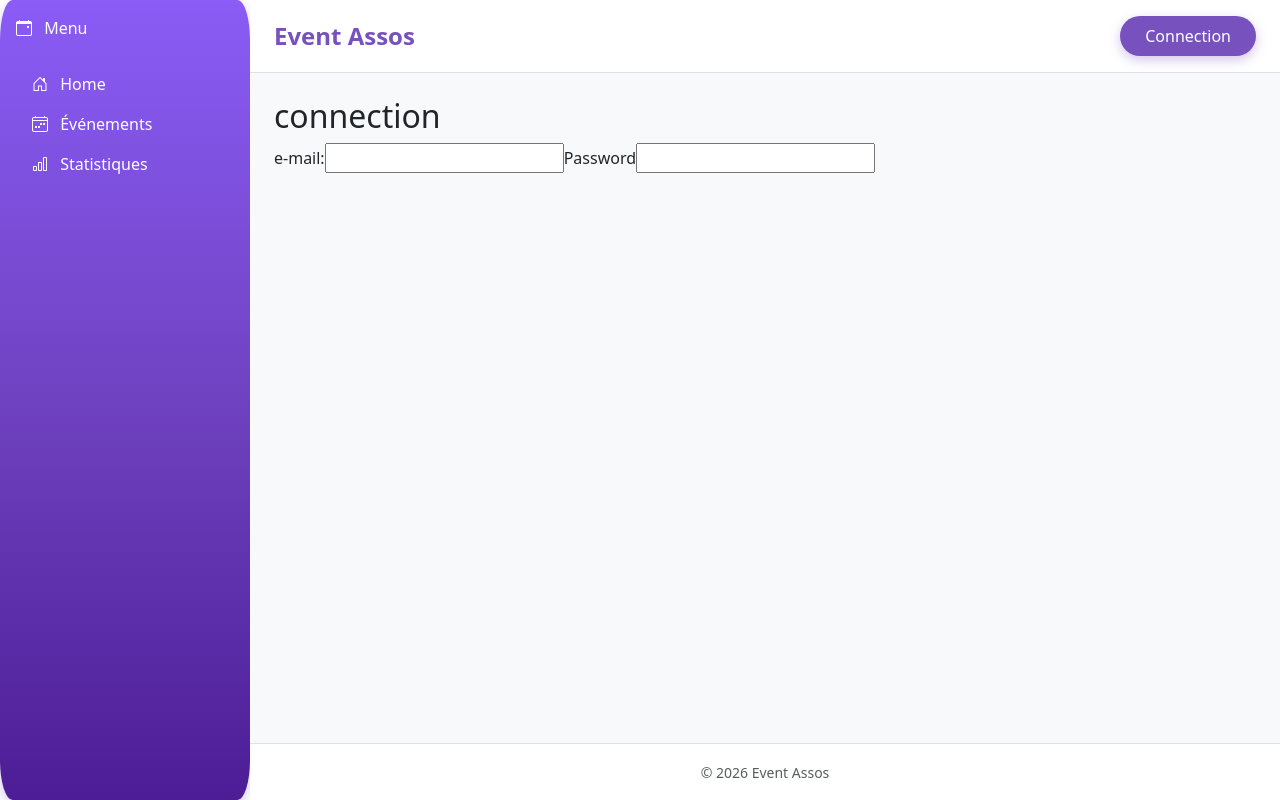
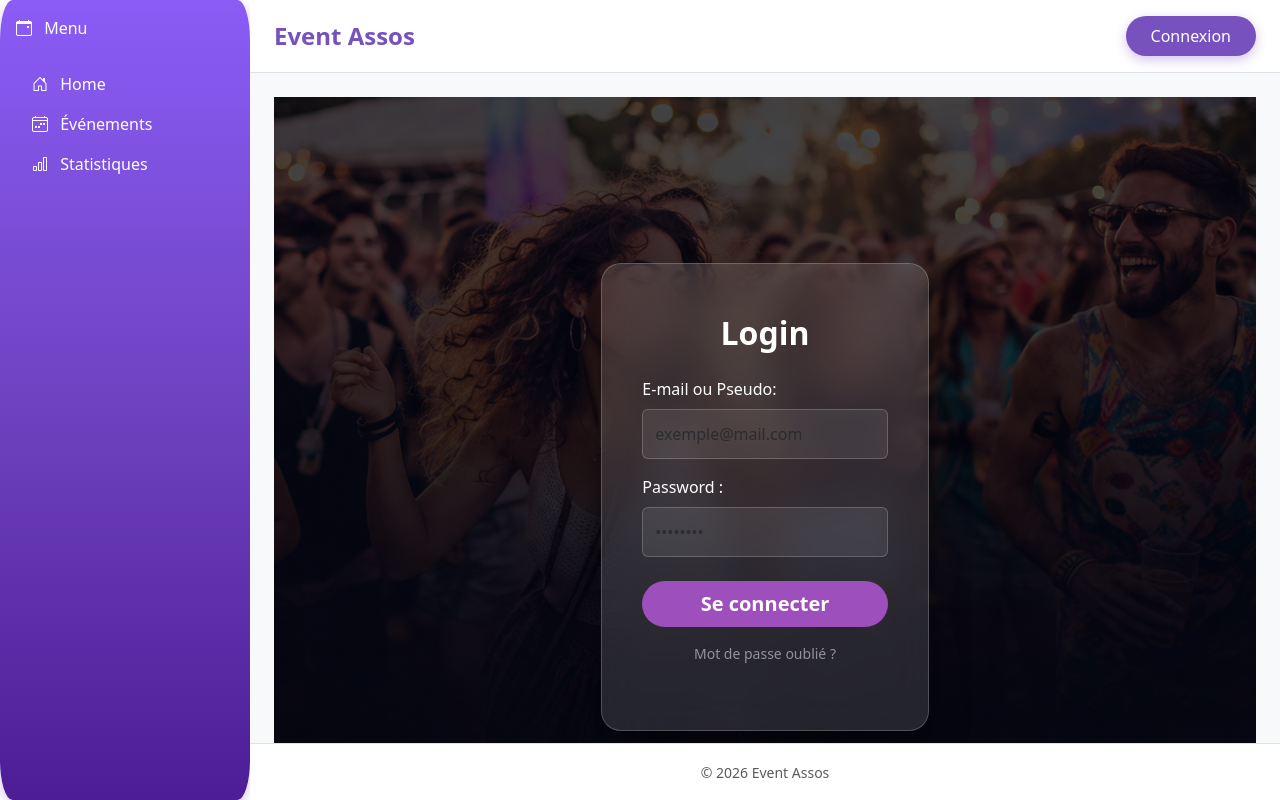
Before and after one commit to slaur88/EventAssosAngu, an Angular app: page /connection in a window 1280 px wide. Built offline with nearby package versions, Linux system fonts and the light colour scheme.

Commit message:
feat: page connection

```diff
--- a/src/app/app.html
+++ b/src/app/app.html
@@ -3,7 +3,7 @@
   <main class="col d-flex flex-column bg-light">
     <header class="header d-flex justify-content-between align-items-center px-4 py-3 bg-white border-bottom">
       <h1 id="titreApp" class="m-0">Event Assos</h1>
-      <a routerLink="/connection" class="btn btn-connexion" id="cnxButton">Connection</a>
+      <a routerLink="/connection" class="btn btn-connexion" id="cnxButton">Connexion</a>
     </header>
 
     <div class="content p-4 flex-grow-1 overflow-auto">
--- a/src/app/app.ts
+++ b/src/app/app.ts
@@ -1,10 +1,10 @@
 import { Component, signal } from '@angular/core';
-import { RouterOutlet } from '@angular/router';
+import { RouterLink, RouterOutlet } from '@angular/router';
 import { Navbar } from './features/layout/navbar/navbar';
 
 @Component({
   selector: 'app-root',
-  imports: [RouterOutlet, Navbar],
+  imports: [RouterOutlet, Navbar, RouterLink],
   templateUrl: './app.html',
   styleUrl: './app.css'
 })
--- a/src/app/features/home/home.html
+++ b/src/app/features/home/home.html
@@ -7,7 +7,7 @@
                 <div class="hero-content text-center">
                     <h1 class="display-3 fw-bold mb-4">Bienvenue sur <span class="text-primary-custom">Event Assos</span></h1>
                     <p class="lead mb-5">Ton site préféré pour la recherche d'events près de chez toi.</p>
-                    <a href="#events" class="btn btn-lg btn-custom px-5">Explorer les événements</a>
+                    <a routerLink ="/evenement" class="btn btn-lg btn-custom px-5">Explorer les événements</a>
                 </div>
 
                 <div class="extra-content mt-5">
--- a/src/app/features/pages/connection/connection.css
+++ b/src/app/features/pages/connection/connection.css
@@ -0,0 +1,53 @@
+.login-wrapper {
+    background-image: linear-gradient(rgba(0, 0, 0, 0.5), rgba(0, 0, 0, 0.5)),
+                      url('../../../../../public/assets/ImageSite.png');
+    background-size: cover;
+    background-position: center;
+    background-attachment: fixed;
+    min-height: 100vh;
+    width: 100%;
+    margin: 0;
+    padding: 0;
+    display: flex;
+    align-items: center;
+}
+
+
+.central-column.login-card {
+    background: rgba(255, 255, 255, 0.12);
+    backdrop-filter: blur(20px);
+    -webkit-backdrop-filter: blur(20px);
+    min-height: auto;
+    border-radius: 20px;
+    padding: 50px 40px;
+    border: 1px solid rgba(255, 255, 255, 0.2);
+    box-shadow: 0 15px 35px rgba(0, 0, 0, 0.5);
+}
+
+/* Style des inputs */
+.custom-input {
+    background: rgba(255, 255, 255, 0.08) !important;
+    border: 1px solid rgba(255, 255, 255, 0.2) !important;
+    color: white !important;
+    padding: 12px;
+}
+
+.custom-input:focus {
+    background: rgba(255, 255, 255, 0.15) !important;
+    border-color: #9d50bb !important;
+    box-shadow: 0 0 10px rgba(157, 80, 187, 0.4) !important;
+}
+
+.btn-custom {
+    background-color: #9d50bb;
+    color: white;
+    border-radius: 50px;
+    border: none;
+    font-weight: bold;
+    transition: 0.3s;
+}
+
+.btn-custom:hover {
+    background-color: #6e48aa;
+    transform: translateY(-2px);
+}
--- a/src/app/features/pages/connection/connection.html
+++ b/src/app/features/pages/connection/connection.html
@@ -1,11 +1,30 @@
-<h2>connection</h2>
+<div class="login-wrapper">
+    <div class="container-fluid p-0">
+        <div class="row g-0 justify-content-center align-items-center" style="min-height: 100vh;">
 
-<div class="connection">
+            <div class="col-11 col-md-6 col-lg-4 central-column login-card">
 
-    <label for="">e-mail:</label>
-    <input type="email">
+                <h2 class="text-center mb-4 fw-bold text-white">Login</h2>
 
-    <label for="">Password</label>
-    <input type="text">
+                <form class="connection">
+                    <div class="mb-3">
+                        <label class="form-label text-white">E-mail ou Pseudo:</label>
+                        <input type="email" class="form-control custom-input" placeholder="exemple@mail.com">
+                    </div>
 
+                    <div class="mb-4">
+                        <label class="form-label text-white">Password :</label>
+                        <input type="password" class="form-control custom-input" placeholder="••••••••">
+                    </div>
+
+                    <button type="submit" class="btn btn-custom w-100 btn-lg">Se connecter</button>
+
+                    <p class="text-center mt-3 small">
+                        <a href="#" class="text-white-50 text-decoration-none">Mot de passe oublié ?</a>
+                    </p>
+                </form>
+
+            </div>
+        </div>
+    </div>
 </div>
```
